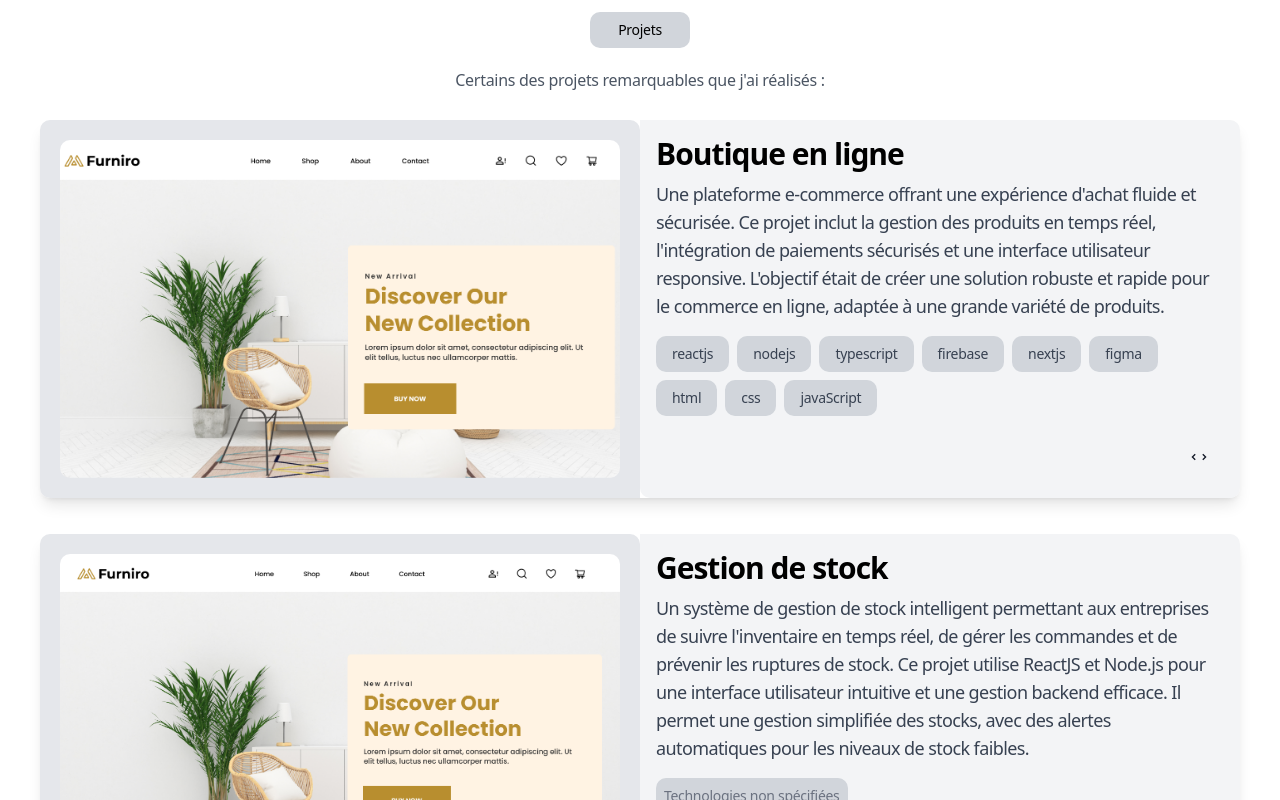
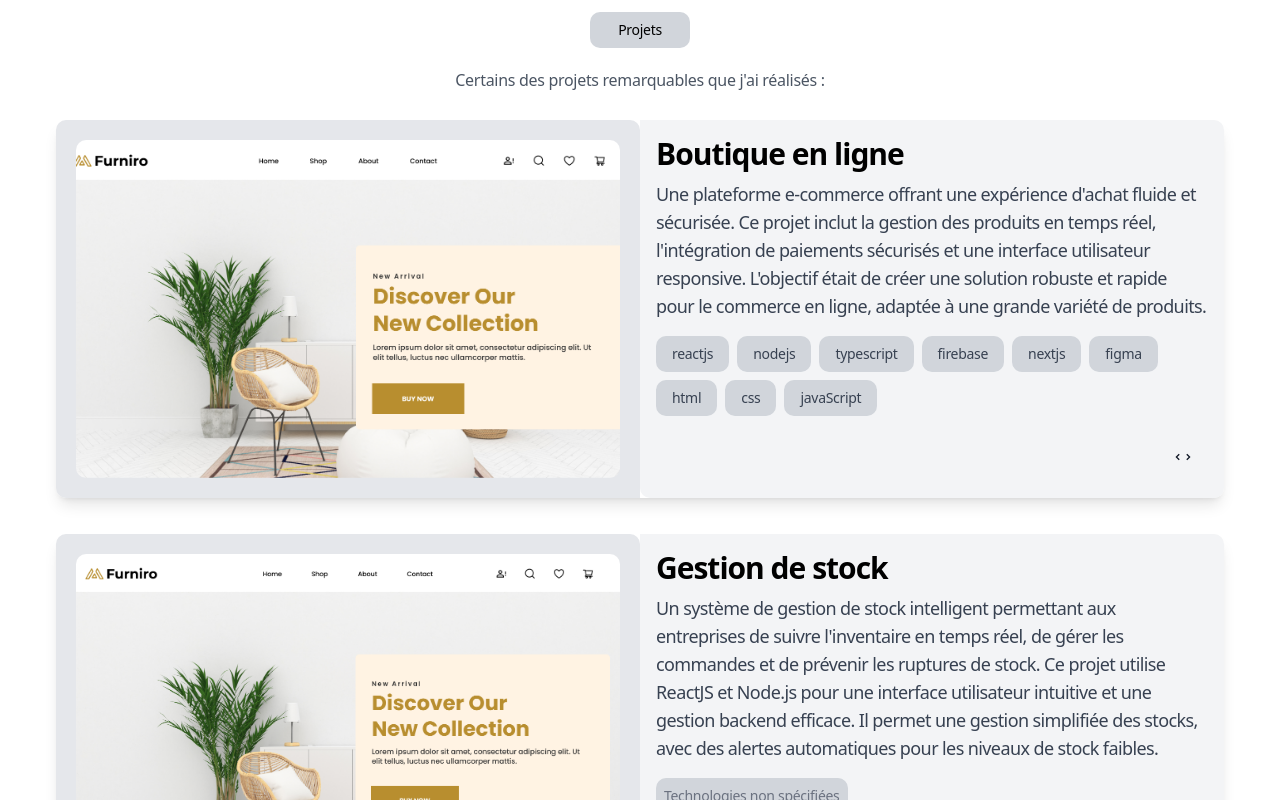
Before and after one commit to 53800499/eskay-dev, a Next.js app: page / in a window 1280 px wide. Shown: the part 2660-3460 px from the top of the page. Built offline with nearby package versions, Linux system fonts and the light colour scheme.

Commit message:
Revu des couleurs

```diff
--- a/src/ui/components/work/work.container.tsx
+++ b/src/ui/components/work/work.container.tsx
@@ -70,7 +70,7 @@ const works = [
 
 export default function WorkContainer() {
   return (
-    <Container className="rounded ">
+    <Container className="rounded mx-4">
       {/* Titre de la section */}
       <TitreSection className="w-[100px] m-auto text-center">Projets</TitreSection>
 
--- a/src/ui/components/work/work.element.tsx
+++ b/src/ui/components/work/work.element.tsx
@@ -22,7 +22,7 @@ export default function WorkElement({
   technologies
 }: Props) {
   return (
-    <div className="rounded shadow-lg grid grid-cols-1 md:grid-cols-2   my-2 bg-white dark:bg-gray-800 dark:text-white">
+    <div className="rounded mx-4 shadow-lg grid grid-cols-1 md:grid-cols-2   my-2 bg-white dark:bg-gray-800 dark:text-white">
       {/* Image Section */}
       <div className=" bg-gray-200 dark:bg-gray-200 p-5 md:rounded-l rounded-t">
 
```
